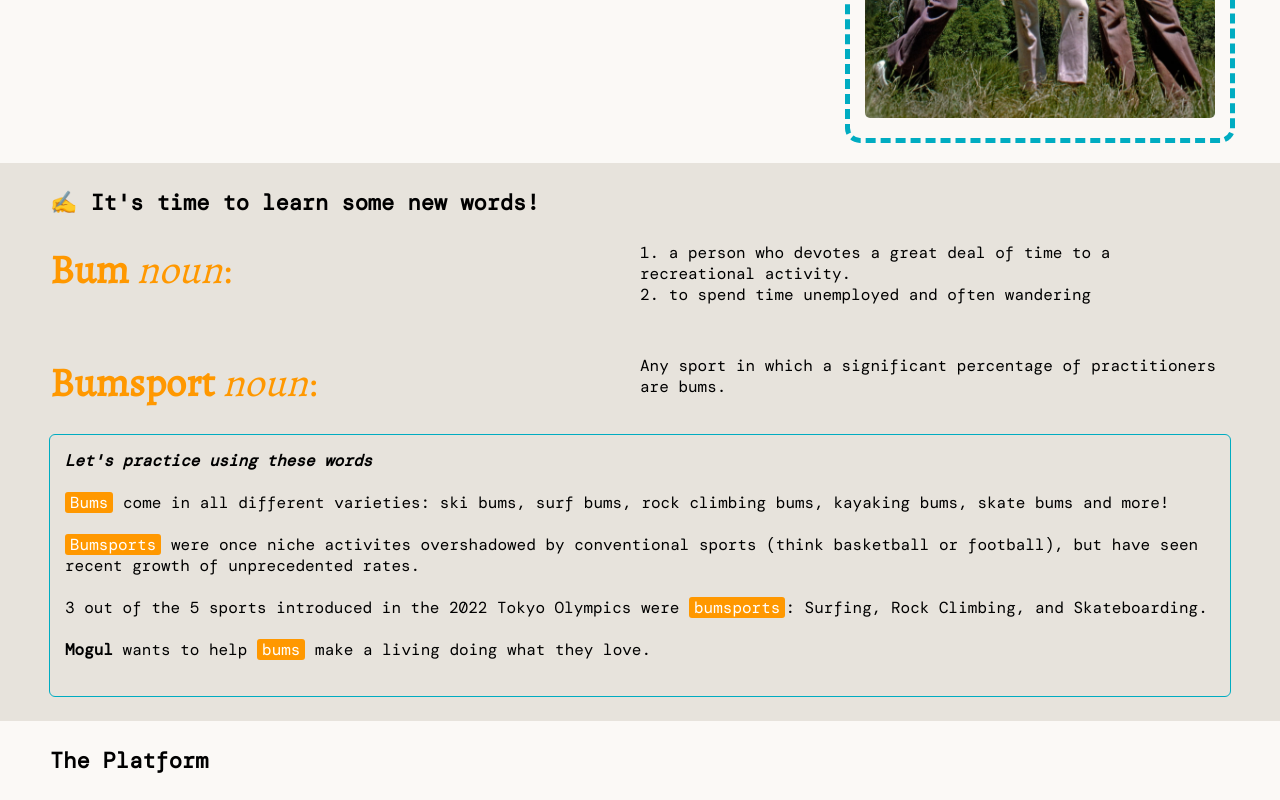
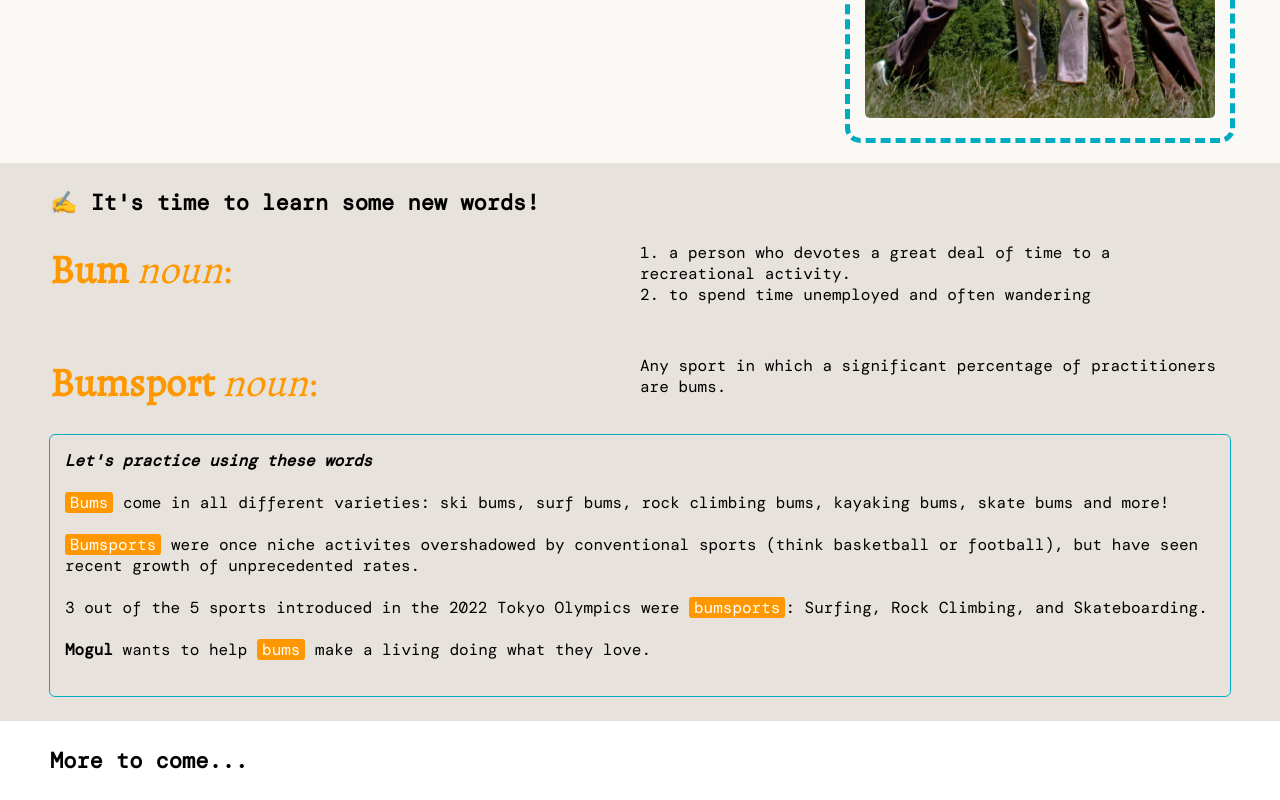
Before and after one commit to mogul-run/mogul, a React (Create React App) app in the folder frontend/: page / in a window 1280 px wide. Shown: the part 491-1291 px from the top of the page. Built offline with nearby package versions, Linux system fonts and the light colour scheme.

Commit message:
change temporarily to hash router

```diff
--- a/frontend/src/App.tsx
+++ b/frontend/src/App.tsx
@@ -99,9 +99,8 @@ function App() {
             <Routes>
                 <Route path="/test-sale" element={<TestSale userAccount={userAccount}/>}/>
                 <Route path="/nyc26" element={<NYC26 />}/>
-                {/* <Route path="/" element={<WIP/>}/> */}
+                <Route path="/tgob" element={<TGOB/> }/>
                 <Route path="/" element={<HomePage connectWalletHandler={connectWalletHandler}/>}/>
-                <Route path="/tgob" element={<TGOB/> }/>
             </Routes>
         </div>
     );
--- a/frontend/src/index.tsx
+++ b/frontend/src/index.tsx
@@ -1,6 +1,6 @@
 import React from "react";
 import ReactDOM from "react-dom";
-import { BrowserRouter } from "react-router-dom";
+import { BrowserRouter, HashRouter } from "react-router-dom";
 import "./index.css";
 import App from "./App";
 import reportWebVitals from "./reportWebVitals";
@@ -9,9 +9,9 @@ import "@fontsource/alegreya";
 
 ReactDOM.render(
     <React.StrictMode>
-        <BrowserRouter>
+        <HashRouter basename={process.env.PUBLIC_URL}>
             <App />
-        </BrowserRouter>
+        </HashRouter>
     </React.StrictMode>,
     document.getElementById("root")
 );
--- a/frontend/src/pages/homepage.css
+++ b/frontend/src/pages/homepage.css
@@ -1,6 +1,9 @@
 .homepage {
     display: flex;
     flex-direction: column;
+    justify-content: flex-start;
+    align-items: space-around;
+    height: 100vh;
 }
 
 a {
--- a/frontend/src/pages/homepage.tsx
+++ b/frontend/src/pages/homepage.tsx
@@ -162,7 +162,8 @@ function ContentTres() {
     return (
         <div className="content-container">
             <div className="header">
-                The Platform
+                More to come...
+                {/* The Platform */}
                 </div>
             {/* <div className="content-left">picture</div>
             <div className="content-right">content</div> */}
```
